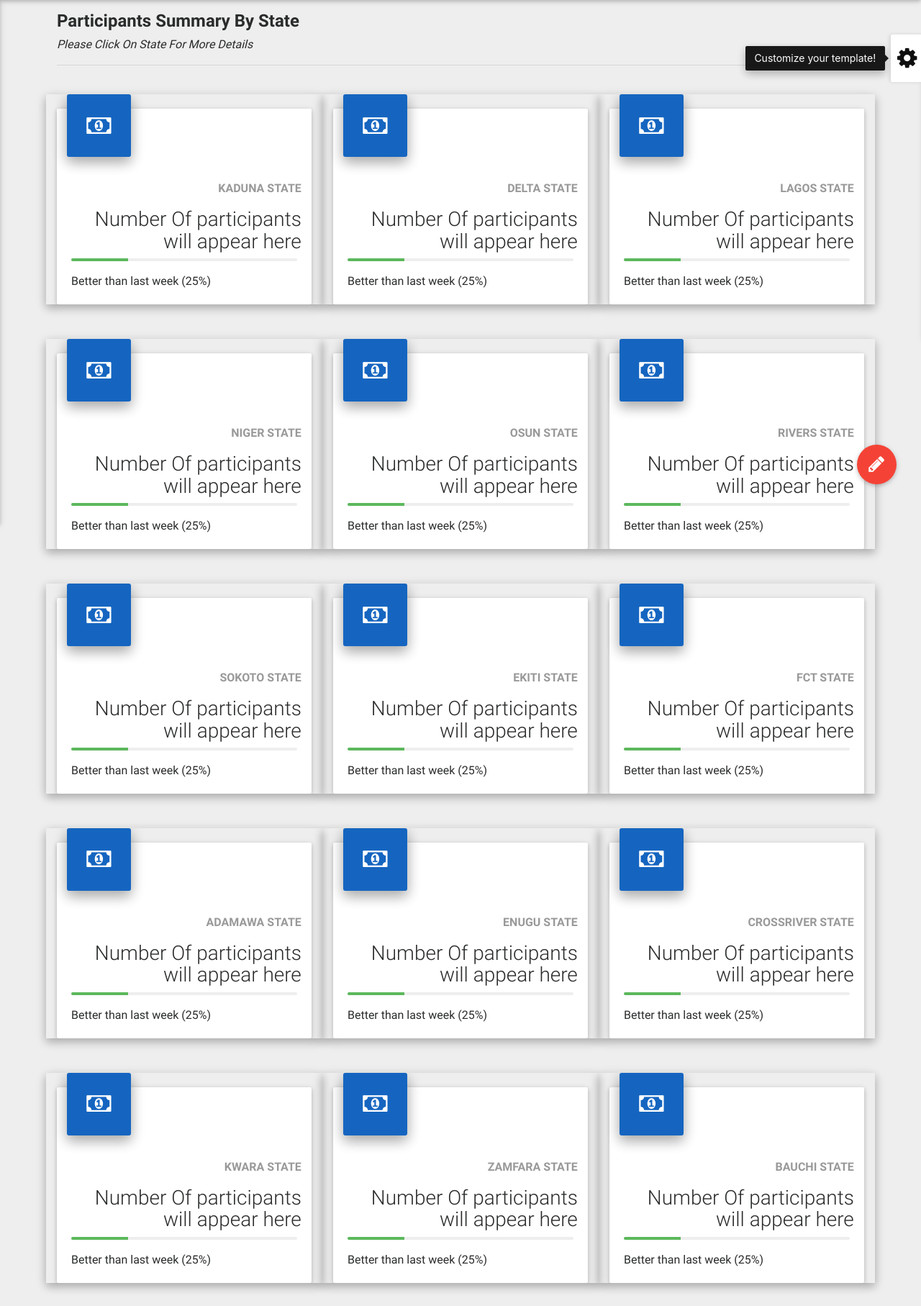
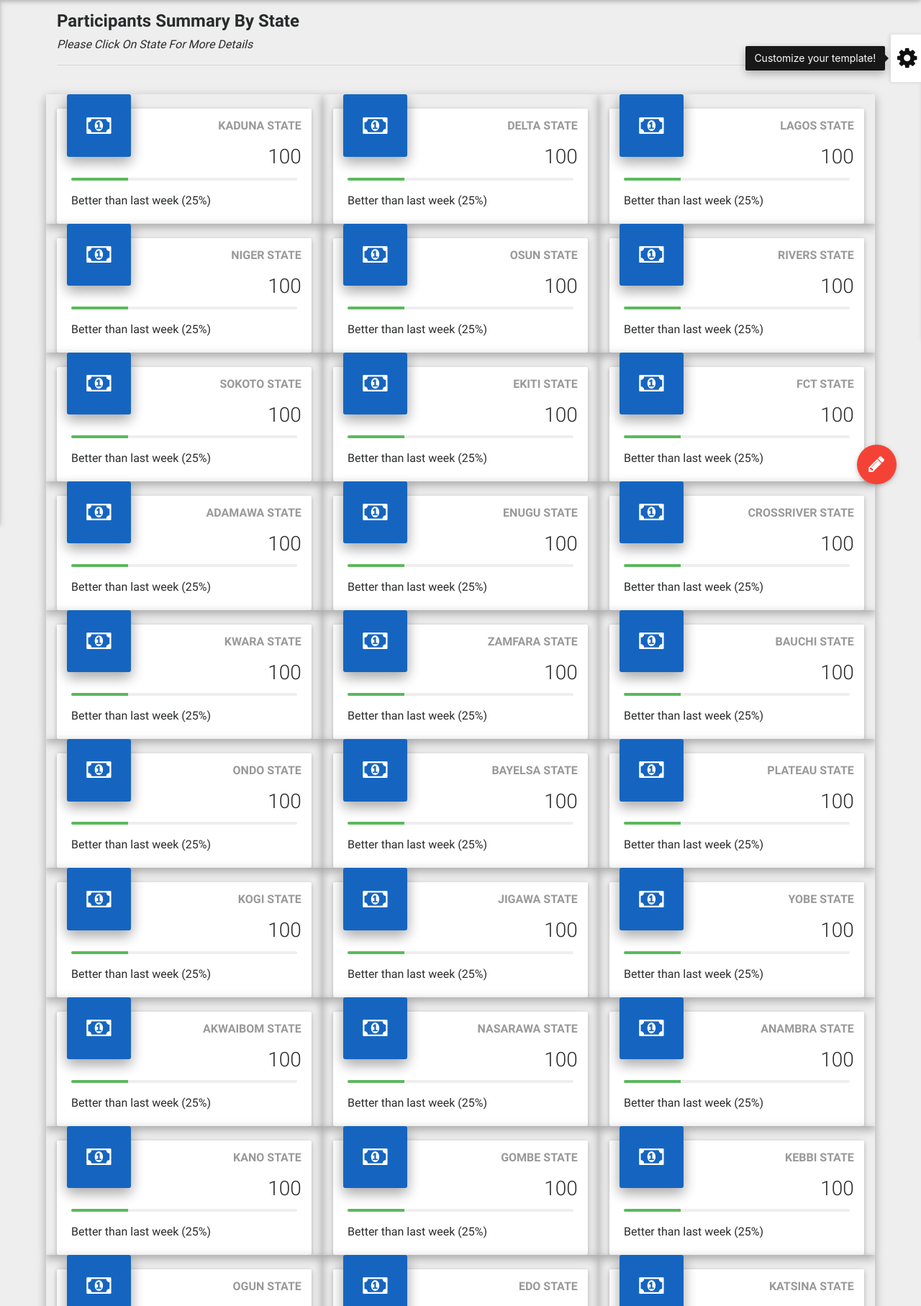
Before and after one commit to kelechi2020/carefound, a Django app: page /visualize/ in a window 1280 px wide. Shown: the part 72-1887 px from the top of the page at 72% size. Run offline with Django 3.2, Linux system fonts and the light colour scheme; data comes from the database, SQL or seed files in the repository; some libraries are stand-ins or nearby versions.

Commit message:
all i do

```diff
--- a/templates/home v3.html
+++ b/templates/home v3.html
@@ -262,7 +262,7 @@
                 <div class="row ">
                         {% for state in states %}
                     <!--First column-->
-                    <div class="col-md-4 mb-3 ms-2 view overlay hm-blue-strong hoverable">
+                    <div class="col-md-4 colmb-3 ms-2 view overlay hm-blue-strong hoverable">
                         <!--Card-->
                         <div class="card card-cascade cascading-admin-card">
 
@@ -271,7 +271,7 @@
                                 <i class="fa fa-money blue darken-3"></i>
                                 <div class="data">
                                     <p class="font-weight-bold"> {{ state.name }} State</p>
-                                    <h3>Number Of participants will appear here</h4>
+                                    <h3>100</h4>
                                 </div>
                             </div>
                             <!--/.Card Data-->
```
